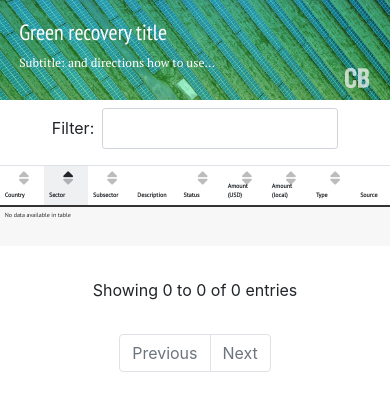
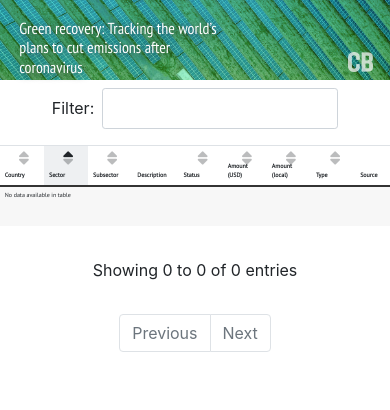
Before and after one commit to oliverater/green-recovery-grid, a plain HTML site: page index.html in a window 390 px wide. Shown: the top 410 px of the page. Drawn offline with nearby package versions, Linux system fonts and the light colour scheme; no server answers.

Commit message:
Headline

```diff
--- a/css/style.css
+++ b/css/style.css
@@ -203,17 +203,21 @@ tr{
     background-position: center;
     background-repeat: no-repeat;
     background-size: cover;
+    display: flex;
 }
 
 #header-title{
-    display: inline-block;
+    display: inline-flex;
     padding-top:3em;
     padding-left:3em;
+    width:95%;
 }
 
 #header-title h1{
     color:#ffffff;
     font-family: 'PT Sans Narrow', sans-serif;
+    text-shadow: 1px 1px 8px #333333;
+    font-size:36px;
 }
 
 #header-title p{
@@ -222,10 +226,10 @@ tr{
 }
 
 #logo{
-    display: inline-block;
-    float: right;
-    margin-right: 1.8em;
+    display: inline-flex;
     margin-top: 8em;
+    width:5%;
+    margin-right:1.5em;
 }
 
 #logo img{
@@ -336,7 +340,7 @@ th:nth-child(12), td:nth-child(12){
 
     #header {
     width: 107%;
-    height: 100px;
+    height: 80px;
     }
 
     #header-title{
@@ -345,17 +349,15 @@ th:nth-child(12), td:nth-child(12){
     }
 
     #header-title h1{
-        font-size:22px;
-    }
-    #header-title p{
-        font-size:12px;
+        font-size:16px;
+        width:66%;
     }
 
     #logo{
     display: inline-block;
     float: right;
     margin-right: 3em;
-    margin-top: 4em;
+    margin-top: 3em;
     }
 
     #logo img{
--- a/index.html
+++ b/index.html
@@ -1,7 +1,7 @@
 <!DOCTYPE html>
 <html>
 <head>
-  <title>Green recovery package tracker</title>
+  <title>Green recovery: Tracking the world’s plans to cut emissions after coronavirus</title>
   <meta charset="utf-8">
     <meta name="viewport" content="width=device-width, initial-scale=1, shrink-to-fit=no">
     <link rel="stylesheet" href="css/bootstrap.css">
@@ -18,8 +18,8 @@
 <table id="dtBasicExample" class="table table-hover table-striped table-sm" cellspacing="0" width="100%">
   <div id="header">
     <div id="header-title">
-      <h1>Green recovery title</h1>
-      <p>Subtitle: and directions how to use...</p>
+      <h1>Green recovery: Tracking the world’s plans to cut emissions after coronavirus</h1>
+      <!-- <p>Subtitle: and directions how to use...</p> -->
     </div>
     <div id="logo">
       <img src="img/cblogo.png">
@@ -122,7 +122,7 @@ $(document).ready(function () {
     render: function checkPosition(data, type, row, meta) {
     if (window.matchMedia('(min-width: 401px) and (max-width: 737px)').matches) {
         return type === 'display' && data.length > 60 ?
-        '<div data-toggle="tooltip" disabled title="'+data+'">'+data.substr( 0, 60 )+'...</span>' :
+        '<div data-toggle="tooltip" disabled title="'+data+'">'+data.substr( 0, 75 ).replace( '&quot;', '"' )+'...</span>' :
         data;
     } else if (window.matchMedia('(max-width: 400px)').matches){
         return type === 'display' && data.length > 50 ?
```
Also changed, not shown: 1 other file.
